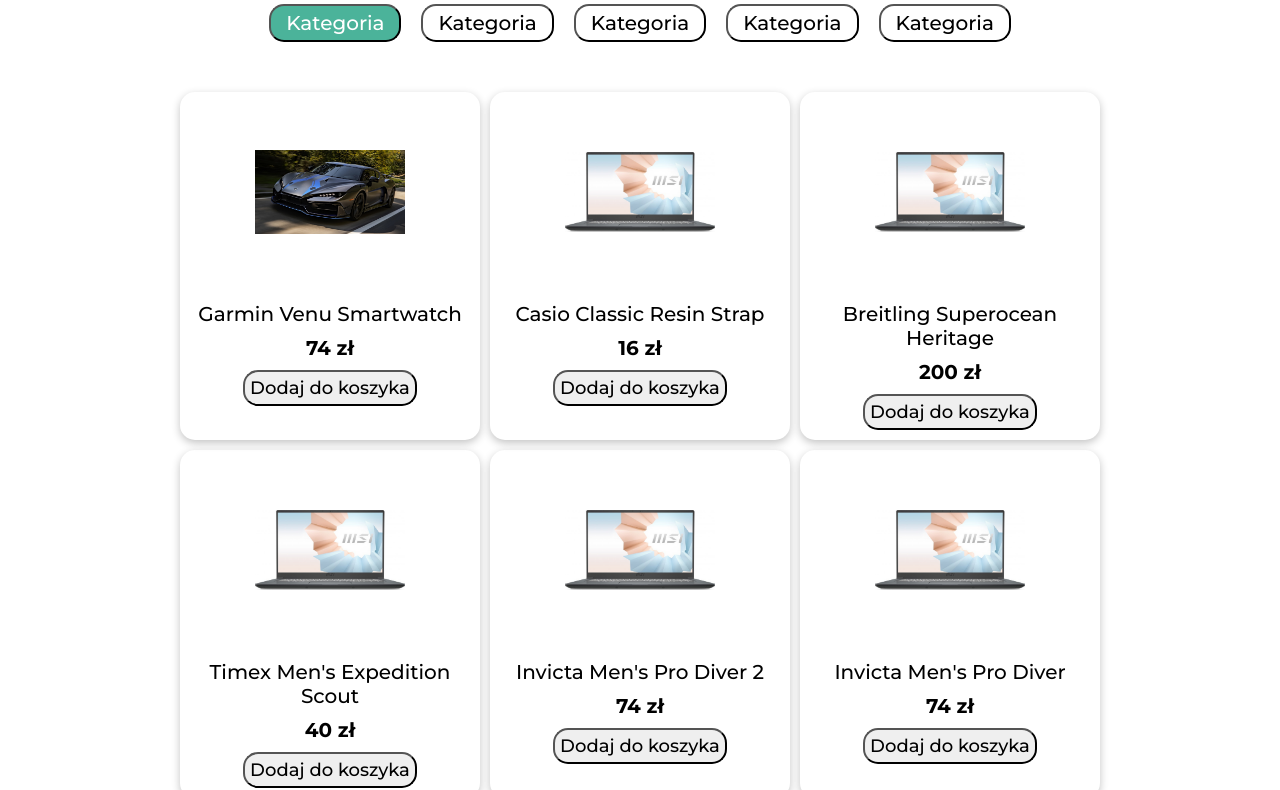
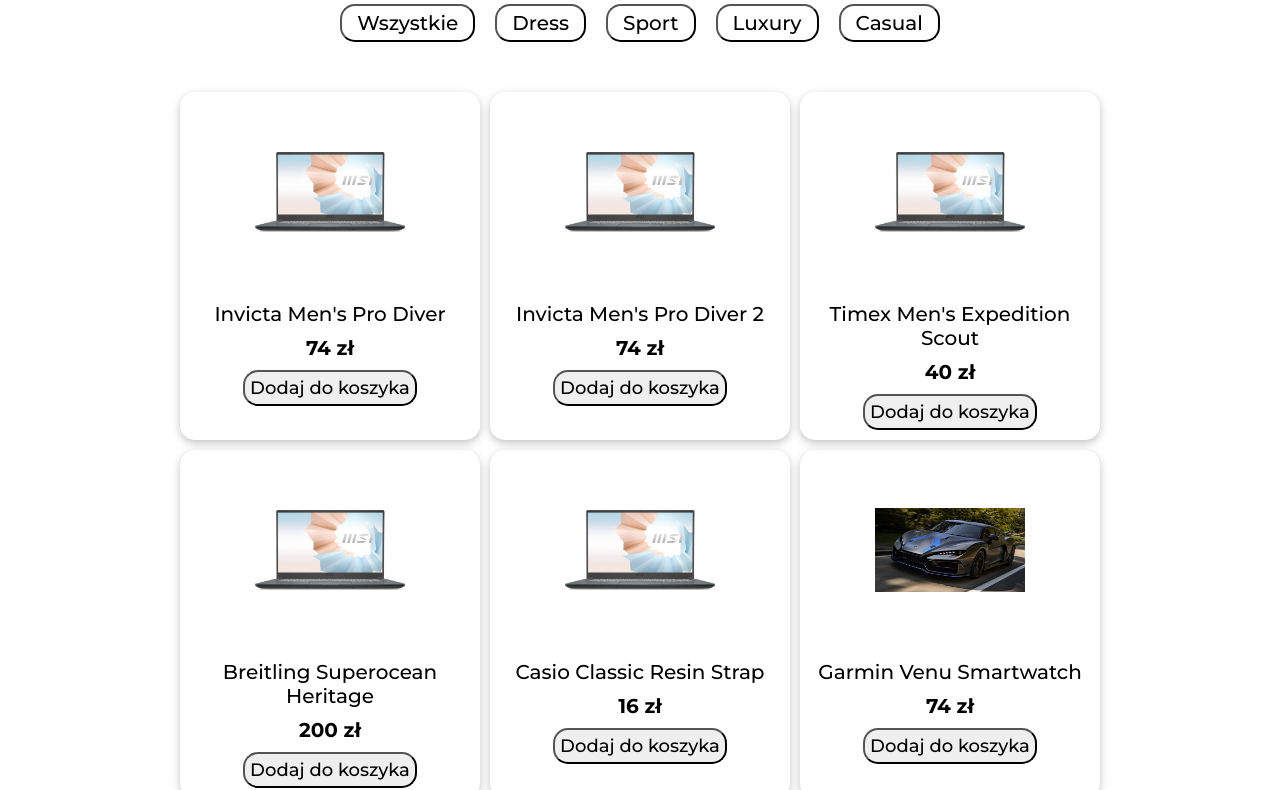
Before and after one commit to Titter00/shop-project, a website built with Parcel: page index.html in a window 1280 px wide. Shown: the part 190-980 px from the top of the page. Built offline with nearby package versions, Linux system fonts and the light colour scheme.

Commit message:
render categories and making search input functionality

```diff
--- a/index.html
+++ b/index.html
@@ -31,11 +31,11 @@
       <div class="categories">
         <h2 class="categories__title">Nasze kategorie</h2>
         <div class="categories__items">
-          <button class="active">Kategoria</button>
+          <!-- <button class="active">Kategoria</button>
           <button>Kategoria</button>
           <button>Kategoria</button>
           <button>Kategoria</button>
-          <button>Kategoria</button>
+          <button>Kategoria</button> -->
         </div>
       </div>
 
--- a/src/js/script.js
+++ b/src/js/script.js
@@ -44,6 +44,8 @@
 ];
 
 const productContainer = document.querySelector(".products");
+const categoriesContainer = document.querySelector(".categories__items");
+const searchInput = document.querySelector(".header__search-input");
 
 const displayItems = (items) => {
   items.forEach((item) => {
@@ -58,8 +60,36 @@
         </div>
     `;
 
-    productContainer.insertAdjacentHTML("afterbegin", html);
+    productContainer.insertAdjacentHTML("beforeend", html);
   });
 };
 
 displayItems(data);
+
+const renderCateogires = () => {
+  const allCategories = data.map((item) => item.cat);
+
+  const categories = [
+    "Wszystkie",
+    ...allCategories.filter((item, i) => {
+      return allCategories.indexOf(item) === i;
+    }),
+  ];
+  categories.forEach((cat) => {
+    const html = `
+    <button>${cat}</button>`;
+
+    categoriesContainer.insertAdjacentHTML("beforeend", html);
+  });
+};
+
+renderCateogires();
+
+searchInput.addEventListener("keyup", (e) => {
+  productContainer.innerHTML = "";
+  const value = e.target.value.toLowerCase();
+
+  value
+    ? displayItems(data.filter((item) => item.name.toLowerCase().indexOf(value) !== -1))
+    : displayItems(data);
+});
--- a/src/sass/main.scss
+++ b/src/sass/main.scss
@@ -80,6 +80,7 @@
 
 .categories {
   display: flex;
+  flex: 1;
   flex-direction: column;
   align-items: center;
   margin: 20px 0px;
@@ -140,6 +141,7 @@
 }
 .products {
   display: flex;
+  flex: 2;
   gap: 1rem;
   margin: 5rem 10rem 0 10rem;
   flex-wrap: wrap;
```
